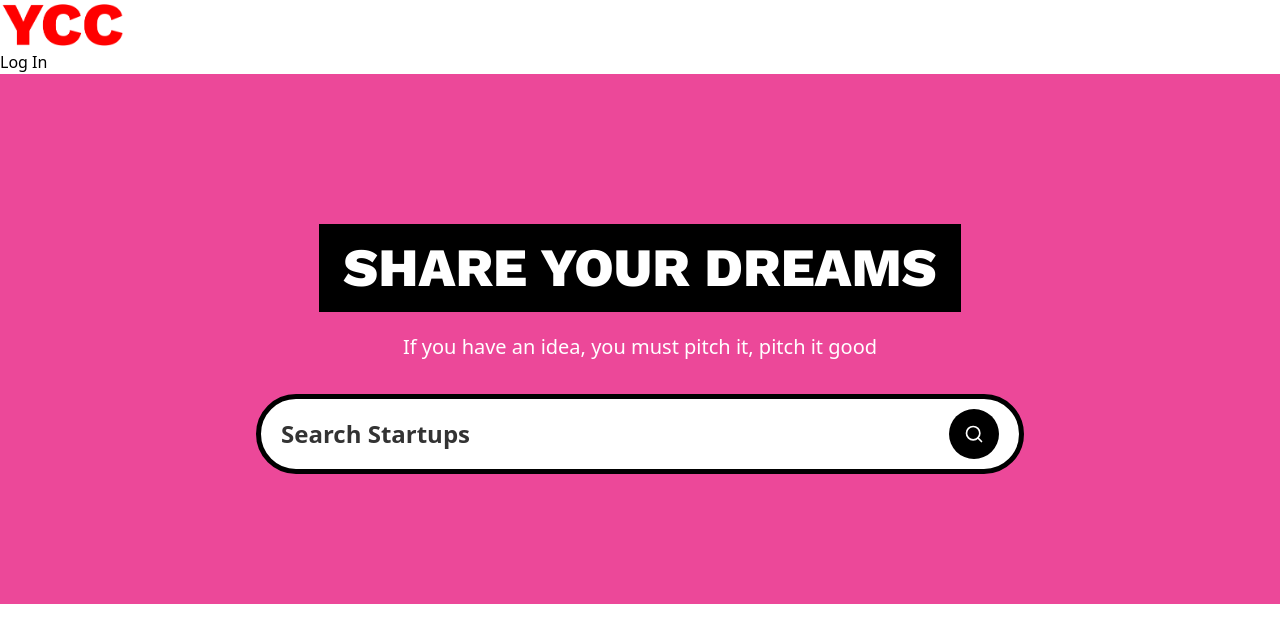
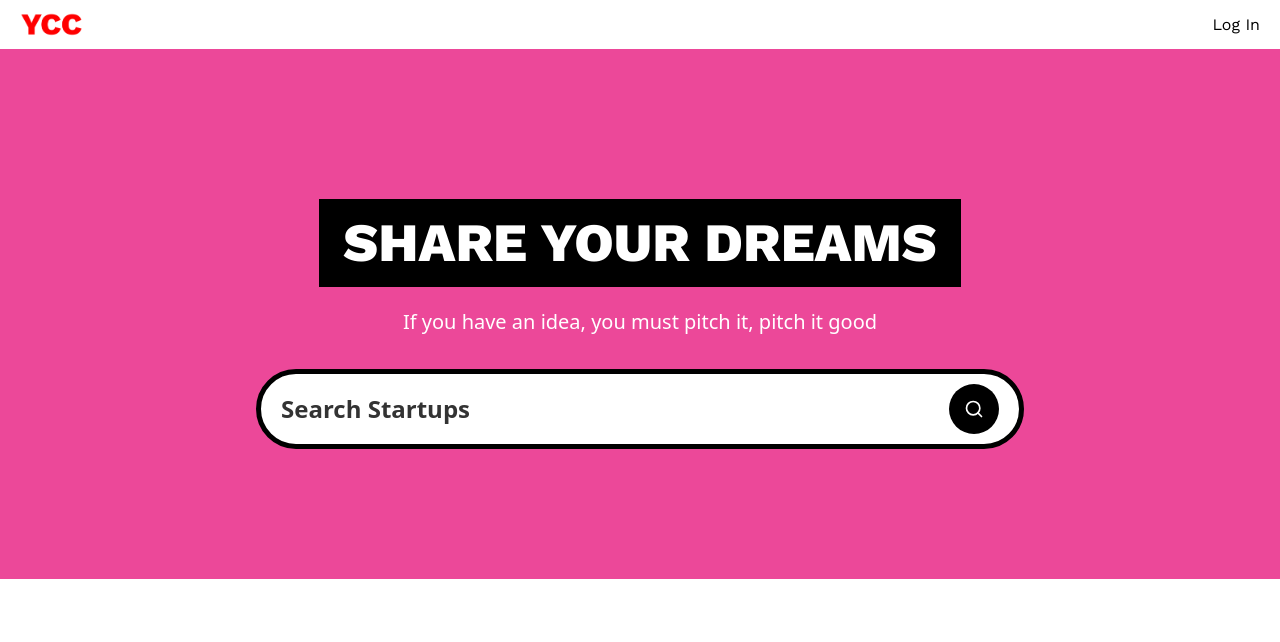
Before and after one commit to mistermaxis/nextjs-yc-clone, a Next.js app: page / in a window 1280 px wide. Shown: the top 642 px of the page. Built offline with nearby package versions, Linux system fonts and the light colour scheme; no server answers.

Commit message:
Update NavBar style

```diff
--- a/components/navbar.tsx
+++ b/components/navbar.tsx
@@ -7,11 +7,13 @@ async function NavBar() {
   const session = await auth();
 
   return (
-    <header>
-      <nav>
-        <Link href="/"><Image alt="YC Clone" src="/logo.png" width={128} height={128} unoptimized={true}/></Link>
+    <>
+      <header className="px-5 py-3 shadow-sm font-work-sans">
+        <nav className="flex justify-between items-center">
+          <Link href="/"><Image alt="YC Clone" src="/logo.png" width={64} height={64} unoptimized={true} /></Link>
+          <div className="flex flex-row items-center gap-5">
             {session && session?.user ? (
-          <div>
+              <>
                 <Link href="/startup/create">Create</Link>
                 <form action={async () => {
                   "use server";
@@ -19,10 +21,13 @@ async function NavBar() {
                 }}>
                   <button type="submit">Log Out</button>
                 </form>
+                <div>
+                  <span>Logged in as </span>
                   <Link href={`/users/${session?.user.id}`}>
-              <span>{session?.user.name}</span>
+                    <span className="underline">{session?.user.name}</span>
                   </Link>
                 </div>
+              </>
             ) : <form action={async () => {
               "use server";
               await signIn('github');
@@ -30,8 +35,10 @@ async function NavBar() {
               <button type="submit">Log In</button>
             </form>
             }
+          </div>
         </nav>
       </header>
+    </>
   )
 }
 
```
Lines whose indentation alone changed are shown as unchanged.
